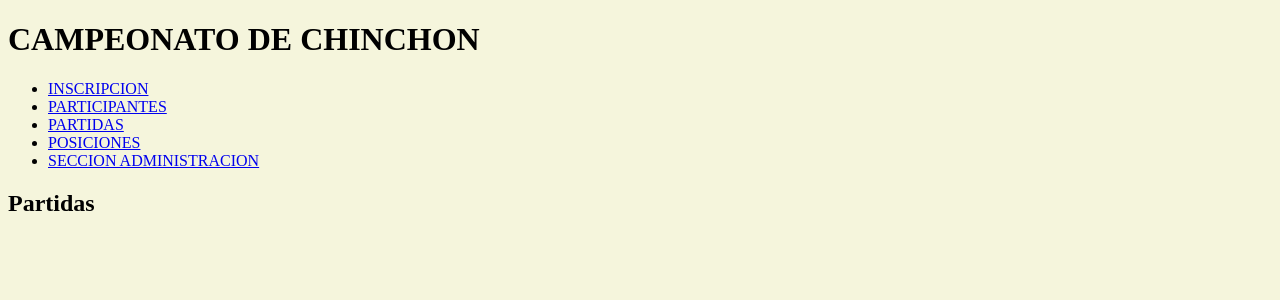
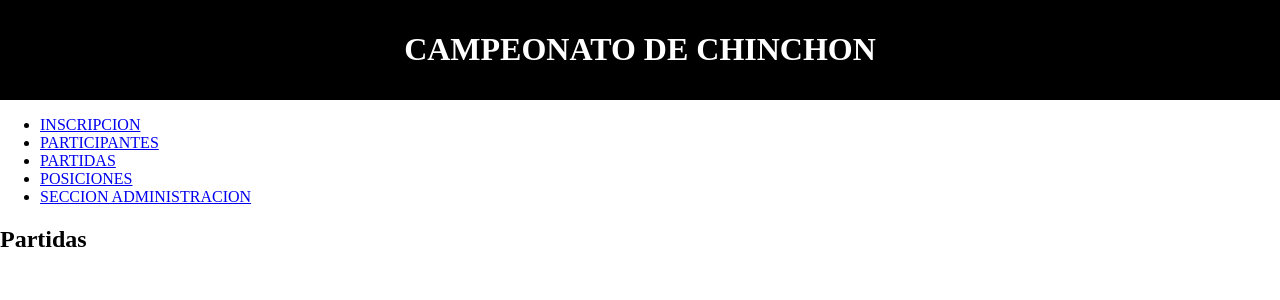
Before and after one commit to ezvel/CiHeich, a PHP site: page /partidas.php in a window 1280 px wide. Shown: the top 300 px of the page. Run offline with PHP 8.4, Linux system fonts and the light colour scheme.

Commit message:
Centrar el titular y estructurar su estilo
Con el titular centrado y personalizado de manera básica, podemos proceder a trabajar con la zona de navegación

```diff
--- a/estilos.css
+++ b/estilos.css
@@ -1,3 +1,17 @@
+* {
+	box-sizing: border-box;
+}
+
 body {
-	background-color: beige;
+	margin: 0;
+	padding: 0;
 }
+
+
+.header__titular {
+	width: 100%;
+	padding: 10px;
+	text-align: center; /*Al tener el header__titular me permite centrar su contenido, el h1*/
+	background-color: black;
+	color: white;
+}
```
